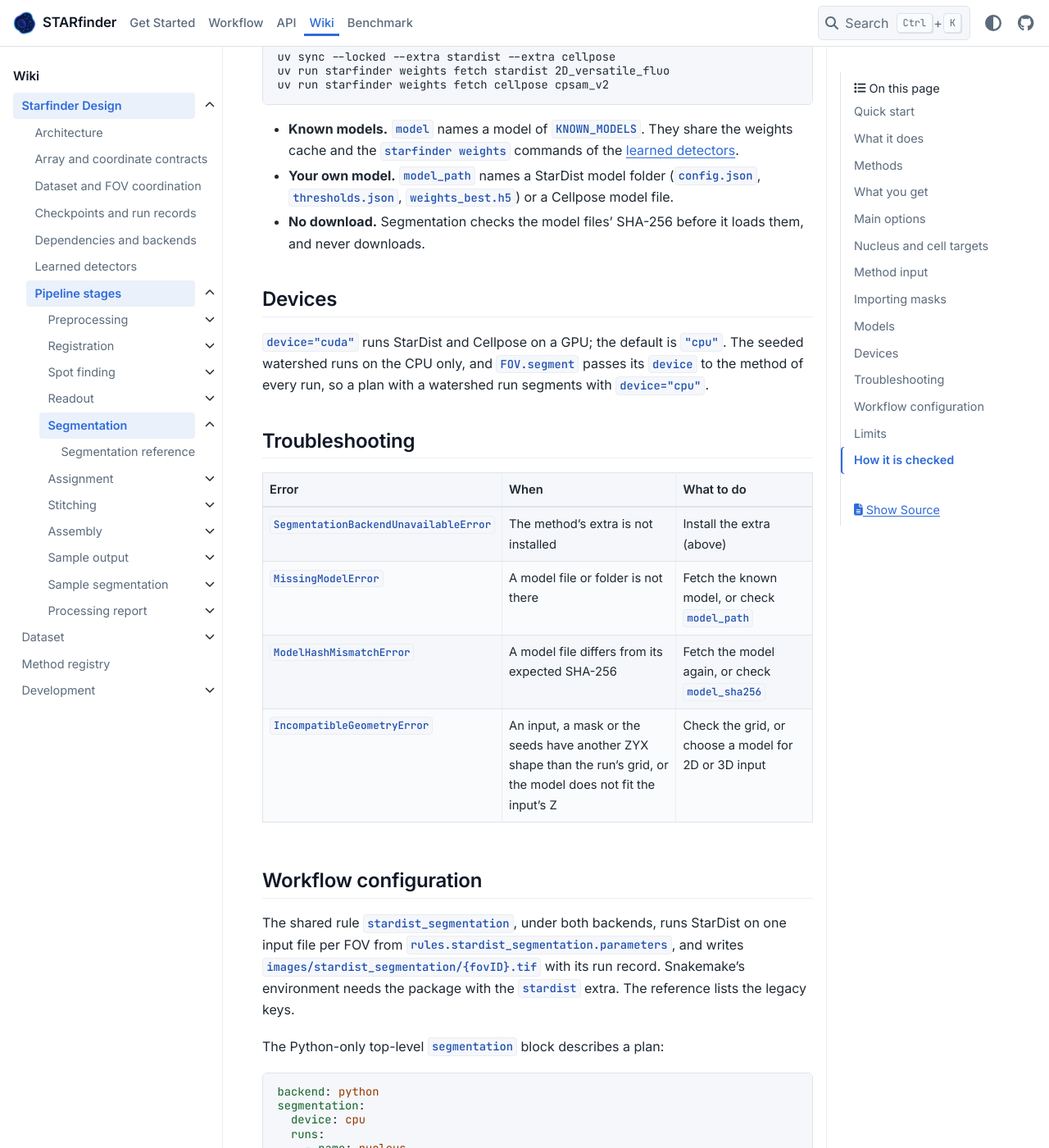
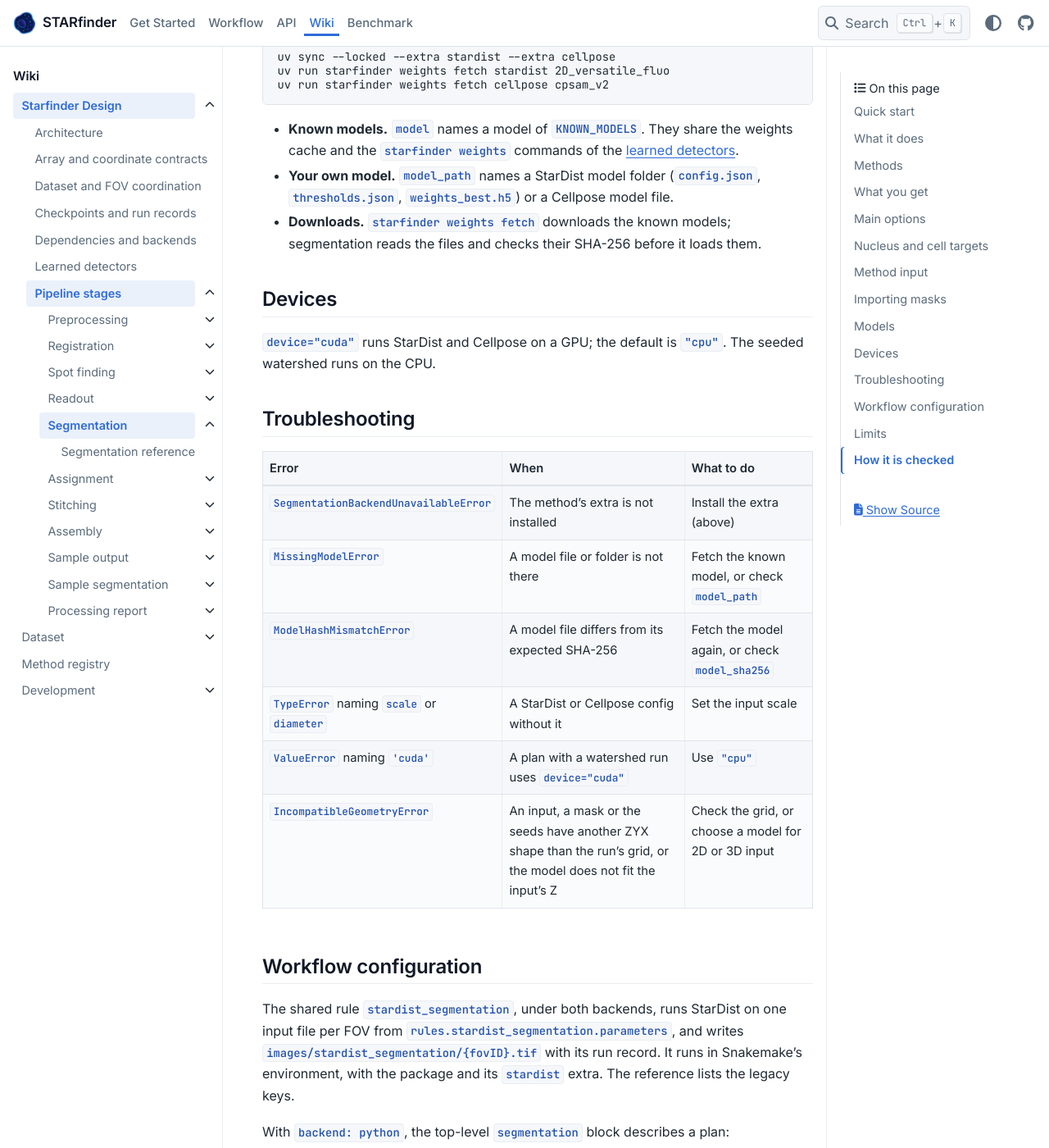
Before and after one commit to wanglab-broad/starfinder, a Sphinx documentation site: the page built from docs/segmentation-contract.md, in a window 1280 px wide and 1400 px high, scrolled down 4236 px. Shown: the whole window at 82% size. Built offline with Sphinx 7.4.7 and the PyData theme 0.15.4, drawn with Linux system fonts in a browser that asks for light colours; some of the changed text lies outside the part shown.

Commit message:
fix(w-626): address review findings (restructure the segmentation…)
Repair of the page-model finding. The guide no longer states the two
rules the review named: - "every such run sets one" for scale or
diameter is removed. A Troubleshooting row now gives the `TypeError`
that names `scale` or `diameter`, with "Set the input scale". - The
role-uniqueness rule is removed; the list of roles stays. Both pages
were then searched again for requirement and restriction wording (every,
at most, must, only, never, required, need(s), stops, Python-only and
similar). - In the guide, the remaining rules now read as plain facts or
are removed: "need their extra and a …

Linear-Issue: W-626

````diff
--- a/docs/segmentation-contract.md
+++ b/docs/segmentation-contract.md
@@ -25,7 +25,7 @@ from starfinder.segmentation import (InputChannel, LabelImportConfig, SeededWate
                                      SegmentationRun)
 from starfinder.synthetic import benchmark_scene_preset, generate_amplicon_dataset, save_amplicon_dataset
 
-# A synthetic FOV, loaded with a voxel spacing in µm (the watershed needs one).
+# A synthetic FOV, loaded with a voxel spacing in µm, which the watershed uses.
 codebook, scene = benchmark_scene_preset("tiny")
 generated = generate_amplicon_dataset(codebook, replace(scene, seed=42), fov_ids=("FOV_001",), preset="tiny")
 save_amplicon_dataset(generated, "input")
@@ -80,9 +80,9 @@ The run writes one folder per run, `results/fovs/FOV_001/segmentation/nucleus/`
 ```{method-table} starfinder.segmentation.SEGMENTATION_METHODS
 ```
 
-Choose by your stains ([Method input](#method-input)). `stardist` and `cellpose` need
-their extra and a model; `seeded_watershed` grows cells from the nuclei of an earlier
-run. This page does not recommend a method or a model.
+Choose by your stains ([Method input](#method-input)). `stardist` and `cellpose` are
+learned methods ([Models](#models)); `seeded_watershed` grows cells from the nuclei of an
+earlier run. This page does not recommend a method or a model.
 
 ## What you get
 
@@ -110,7 +110,7 @@ run. This page does not recommend a method or a model.
 * `projection`: segments a Z projection of the input as one plane.
 * `model` or `model_path`: the model of a learned method.
 * `StarDistConfig.scale` and `CellposeConfig.diameter`: how the input is scaled to the
-  model's training data; every such run sets one.
+  model's training data.
 
 The reference gives each config's options and their defaults.
 
@@ -129,8 +129,8 @@ Each `InputChannel` gives a channel a role and a source:
   `InputChannel("nuclear", round="reference_stain", channel="DAPI")`;
 * the reference round's channel maximum: `InputChannel("amplicon", reference_merged=True)`.
 
-Each role (`nuclear`, `cytoplasm`, `membrane`, `amplicon`, `composite`) appears at most
-once per run. The methods read:
+The roles are `nuclear`, `cytoplasm`, `membrane`, `amplicon` and `composite`. The
+methods read:
 
 * `stardist`: one `nuclear` or `composite` channel;
 * `cellpose`: a `cytoplasm` or a `nuclear` channel, or both;
@@ -155,8 +155,8 @@ says which inputs they serve.
 ## Importing masks
 
 A mask made elsewhere, by CellProfiler for example, enters as a run whose method is
-`LabelImportConfig(path, target)`: an integer TIFF, YX or ZYX, on the run's grid. The
-result is a `SegmentationResult` like any other. `relabel=True` numbers the labels 1 to
+`LabelImportConfig(path, target)`, which names a YX or ZYX integer TIFF. The result is a
+`SegmentationResult` like any other. `relabel=True` numbers the labels 1 to
 n; otherwise the file's values are kept.
 
 Without a FOV, `import_labels(path, grid=…, target=…, label_namespace=…)` imports onto a
@@ -179,14 +179,13 @@ uv run starfinder weights fetch cellpose cpsam_v2
   {doc}`learned detectors <learned-detectors>`.
 * **Your own model.** `model_path` names a StarDist model folder (`config.json`,
   `thresholds.json`, `weights_best.h5`) or a Cellpose model file.
-* **No download.** Segmentation checks the model files' SHA-256 before it loads them,
-  and never downloads.
+* **Downloads.** `starfinder weights fetch` downloads the known models; segmentation
+  reads the files and checks their SHA-256 before it loads them.
 
 ## Devices
 
-`device="cuda"` runs StarDist and Cellpose on a GPU; the default is `"cpu"`. The
-seeded watershed runs on the CPU only, and `FOV.segment` passes its `device` to the
-method of every run, so a plan with a watershed run segments with `device="cpu"`.
+`device="cuda"` runs StarDist and Cellpose on a GPU; the default is `"cpu"`. The seeded
+watershed runs on the CPU.
 
 ## Troubleshooting
 
@@ -195,16 +194,18 @@ method of every run, so a plan with a watershed run segments with `device="cpu"`
 | `SegmentationBackendUnavailableError` | The method's extra is not installed | Install the extra (above) |
 | `MissingModelError` | A model file or folder is not there | Fetch the known model, or check `model_path` |
 | `ModelHashMismatchError` | A model file differs from its expected SHA-256 | Fetch the model again, or check `model_sha256` |
+| `TypeError` naming `scale` or `diameter` | A StarDist or Cellpose config without it | Set the input scale |
+| `ValueError` naming `'cuda'` | A plan with a watershed run uses `device="cuda"` | Use `"cpu"` |
 | `IncompatibleGeometryError` | An input, a mask or the seeds have another ZYX shape than the run's grid, or the model does not fit the input's Z | Check the grid, or choose a model for 2D or 3D input |
 
 ## Workflow configuration
 
 The shared rule `stardist_segmentation`, under both backends, runs StarDist on one input
 file per FOV from `rules.stardist_segmentation.parameters`, and writes
-`images/stardist_segmentation/{fovID}.tif` with its run record. Snakemake's environment
-needs the package with the `stardist` extra. The reference lists the legacy keys.
+`images/stardist_segmentation/{fovID}.tif` with its run record. It runs in Snakemake's
+environment, with the package and its `stardist` extra. The reference lists the legacy keys.
 
-The Python-only top-level `segmentation` block describes a plan:
+With `backend: python`, the top-level `segmentation` block describes a plan:
 
 ```yaml
 backend: python
````
Also changed, not shown: other parts of docs/segmentation-contract.md (+1 -2 lines), docs/segmentation-algorithms.md (+4 -4 lines).
